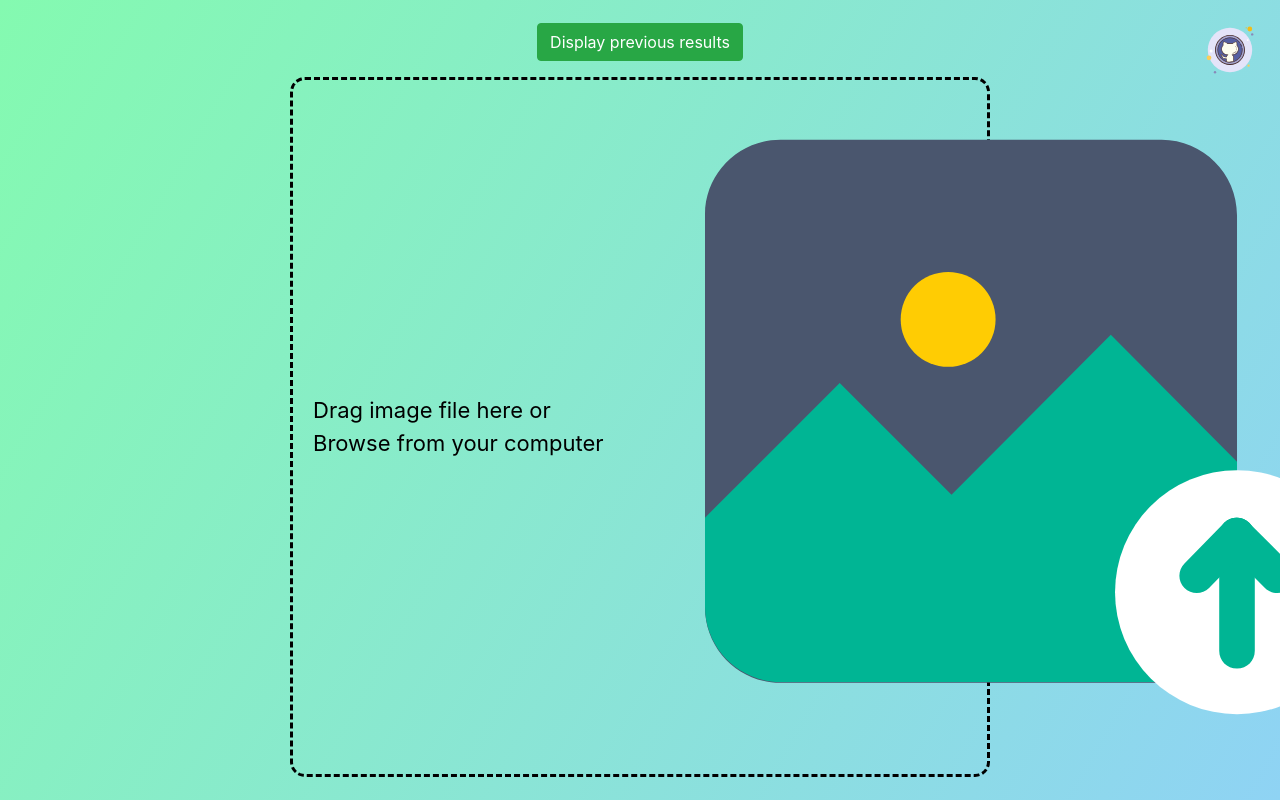
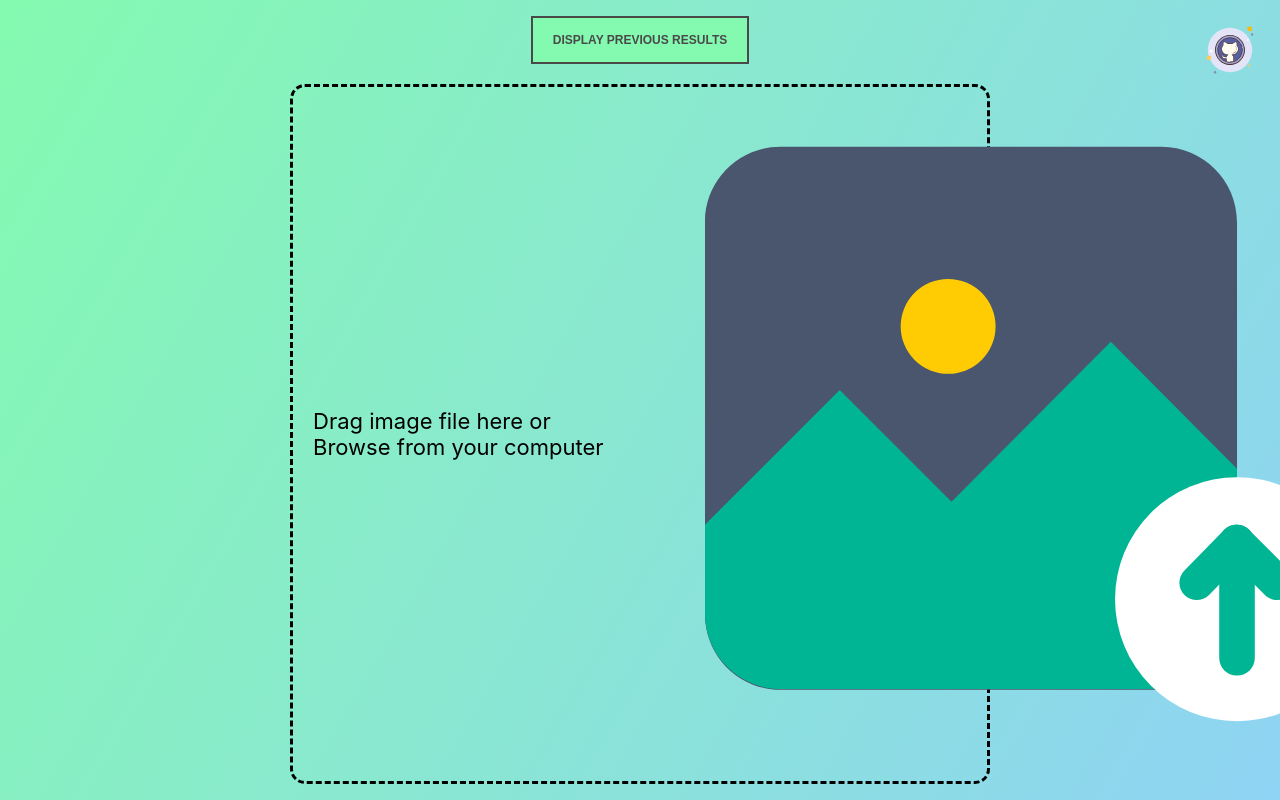
Before and after one commit to manvendra22/image-text-reader-backend, a React (Create React App) app in the folder client/: page / in a window 1280 px wide. Shown: the top 800 px of the page. Built offline with nearby package versions, Linux system fonts and the light colour scheme.

Commit message:
[Style] Button style updated

```diff
--- a/client/public/index.html
+++ b/client/public/index.html
@@ -23,8 +23,6 @@
       Learn how to configure a non-root public URL by running `npm run build`.
     -->
   <title>Image Text Reader</title>
-  <link rel="stylesheet" href="https://stackpath.bootstrapcdn.com/bootstrap/4.4.1/css/bootstrap.min.css"
-    integrity="sha384-Vkoo8x4CGsO3+Hhxv8T/Q5PaXtkKtu6ug5TOeNV6gBiFeWPGFN9MuhOf23Q9Ifjh" crossorigin="anonymous">
 </head>
 
 <body>
--- a/client/src/components/HandwrtingRecognition.js
+++ b/client/src/components/HandwrtingRecognition.js
@@ -65,10 +65,10 @@ class HandwritingRecognition extends Component {
                 {
                     isFetching ?
                         null :
-                        <div className="d-flex mb-3">
+                        <div>
                             {view === 'ViewHistory' ?
-                                <button type="button" class="btn btn-success mt-5" onClick={this.goToHome}>Home</button> :
-                                <button type="button" class="btn btn-success" onClick={this.getHistoryData}>Display previous results</button>
+                                <button type="button" onClick={this.goToHome}>Home</button> :
+                                <button type="button" onClick={this.getHistoryData}>Display previous results</button>
                             }
                         </div>
 
--- a/client/src/index.css
+++ b/client/src/index.css
@@ -18,3 +18,22 @@ code {
   font-family: source-code-pro, Menlo, Monaco, Consolas, 'Courier New',
     monospace;
 }
+
+button {
+  color: #494949;
+  text-transform: uppercase;
+  text-decoration: none;
+  background: #84fab0;
+  border: 2px solid #494949;
+  display: inline-block;
+  transition: all 0.3s ease 0s;
+  padding: 15px 20px;
+  margin-bottom: 20px;
+  font-size: 12px;
+  font-weight: 600;
+}
+
+button:hover {
+  background: #8fd3f4;
+  transition: all 0.3s ease 0s;
+}
```
